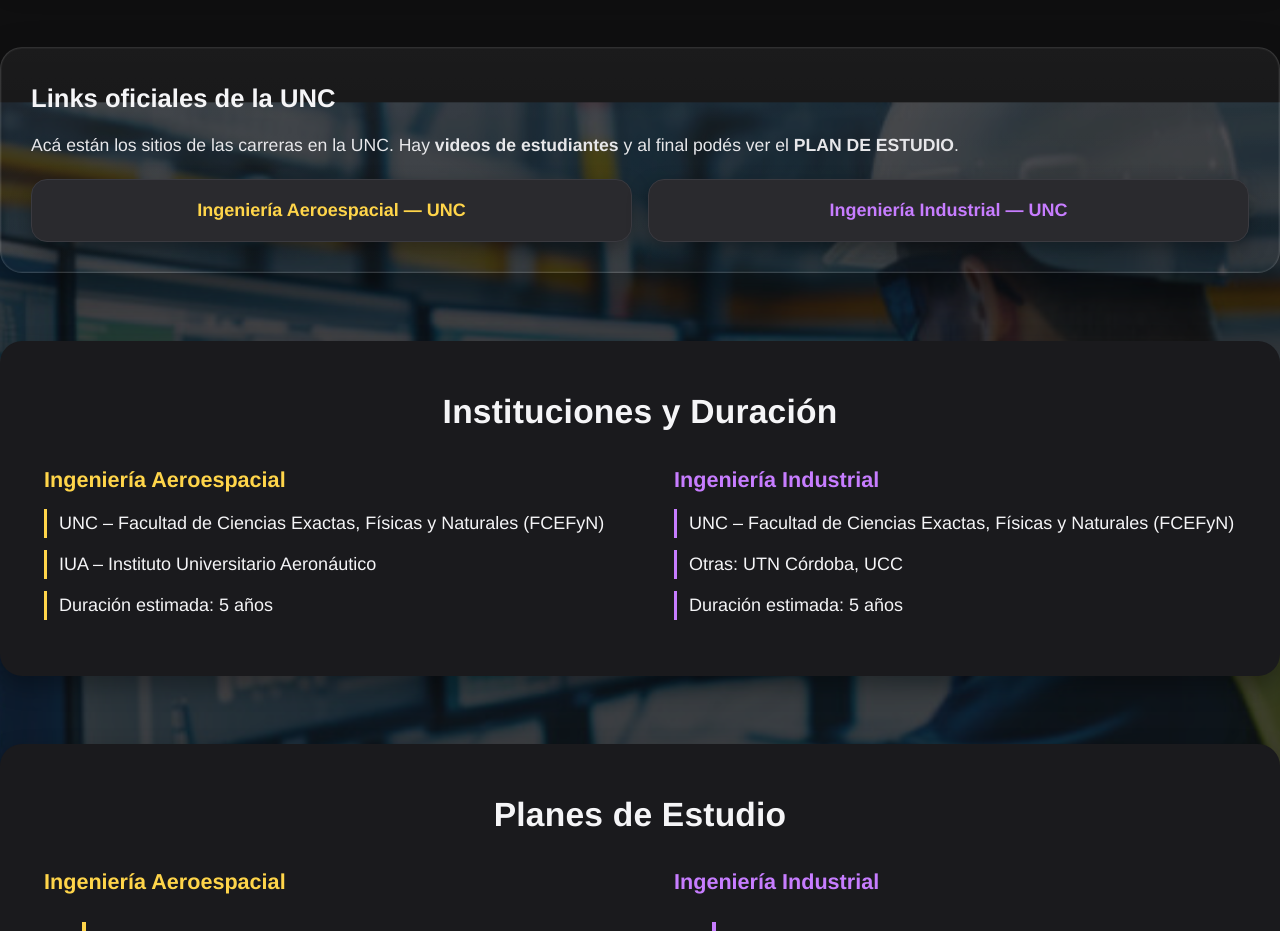
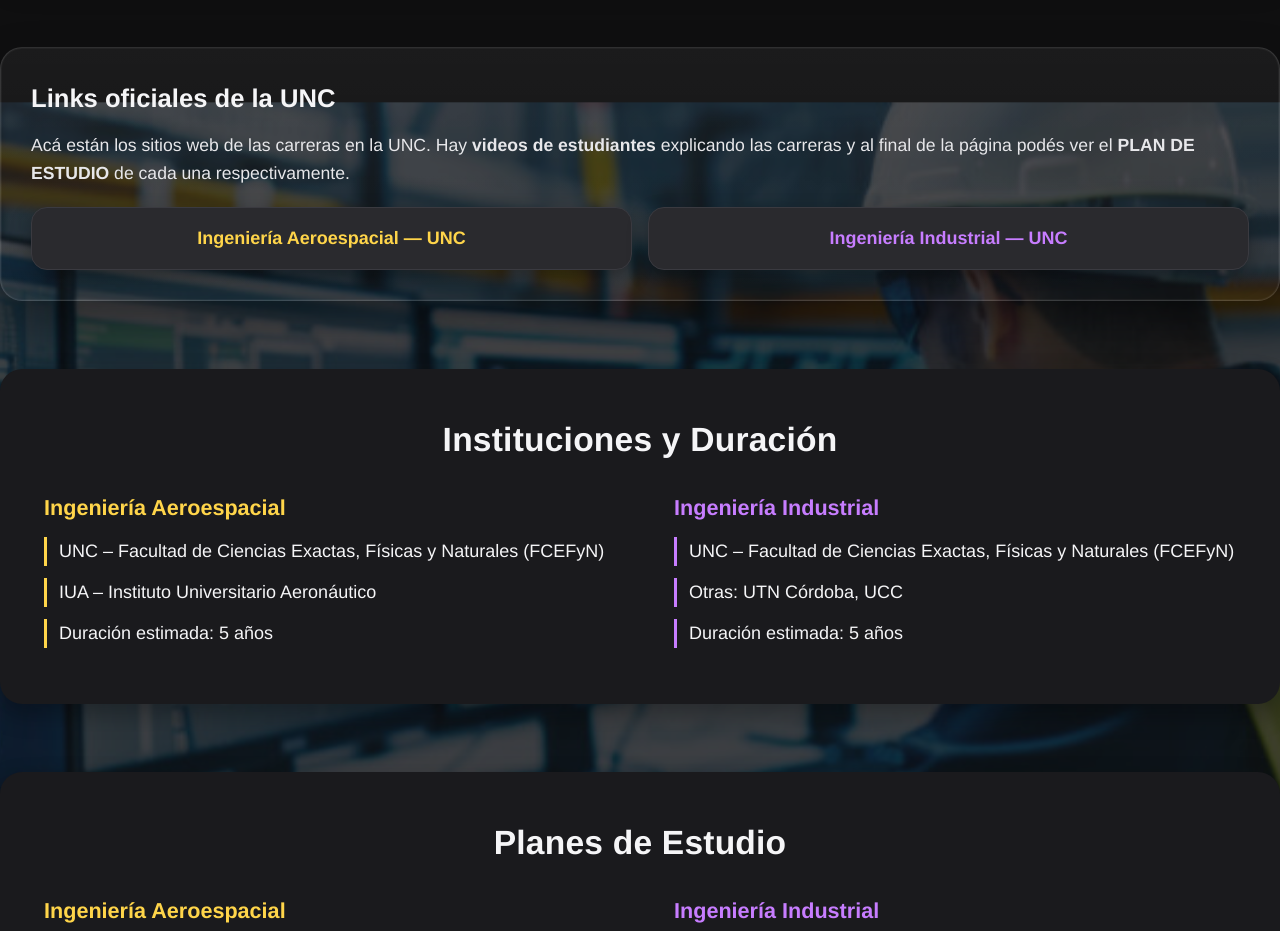
Before and after one commit to thspa98/Informe-Interactivo-De-Carreras, a plain HTML site: page index.html in a window 1280 px wide. Shown: the part 2000-2931 px from the top of the page. Drawn offline with nearby package versions, Linux system fonts and the light colour scheme.

Commit message:
Update index.html

```diff
--- a/index.html
+++ b/index.html
@@ -326,7 +326,7 @@
       <!-- LINKS OFICIALES UNC -->
       <section class="card links-unc" id="links-unc" data-aos="fade-up">
         <h3>Links oficiales de la UNC</h3>
-        <p>Acá están los sitios de las carreras en la UNC. Hay <strong>videos de estudiantes</strong> y al final podés ver el <strong>PLAN DE ESTUDIO</strong>.</p>
+        <p>Acá están los sitios web de las carreras en la UNC. Hay <strong>videos de estudiantes</strong> explicando las carreras y al final de la página podés ver el <strong>PLAN DE ESTUDIO</strong> de cada una respectivamente.</p>
         <div class="links">
           <a class="link-pill pill-aero" href="https://fcefyn.unc.edu.ar/facultad/secretarias/academica/escuelas/escuela-de-ingenieria-mecanica-aeronautica/carrera-ingenieria-aeroespacial/" target="_blank" rel="noopener">Ingeniería Aeroespacial — UNC</a>
           <a class="link-pill pill-industrial" href="https://fcefyn.unc.edu.ar/facultad/secretarias/academica/escuelas/ingenieria-industrial/carrera-ingenieria-industrial/" target="_blank" rel="noopener">Ingeniería Industrial — UNC</a>
```
